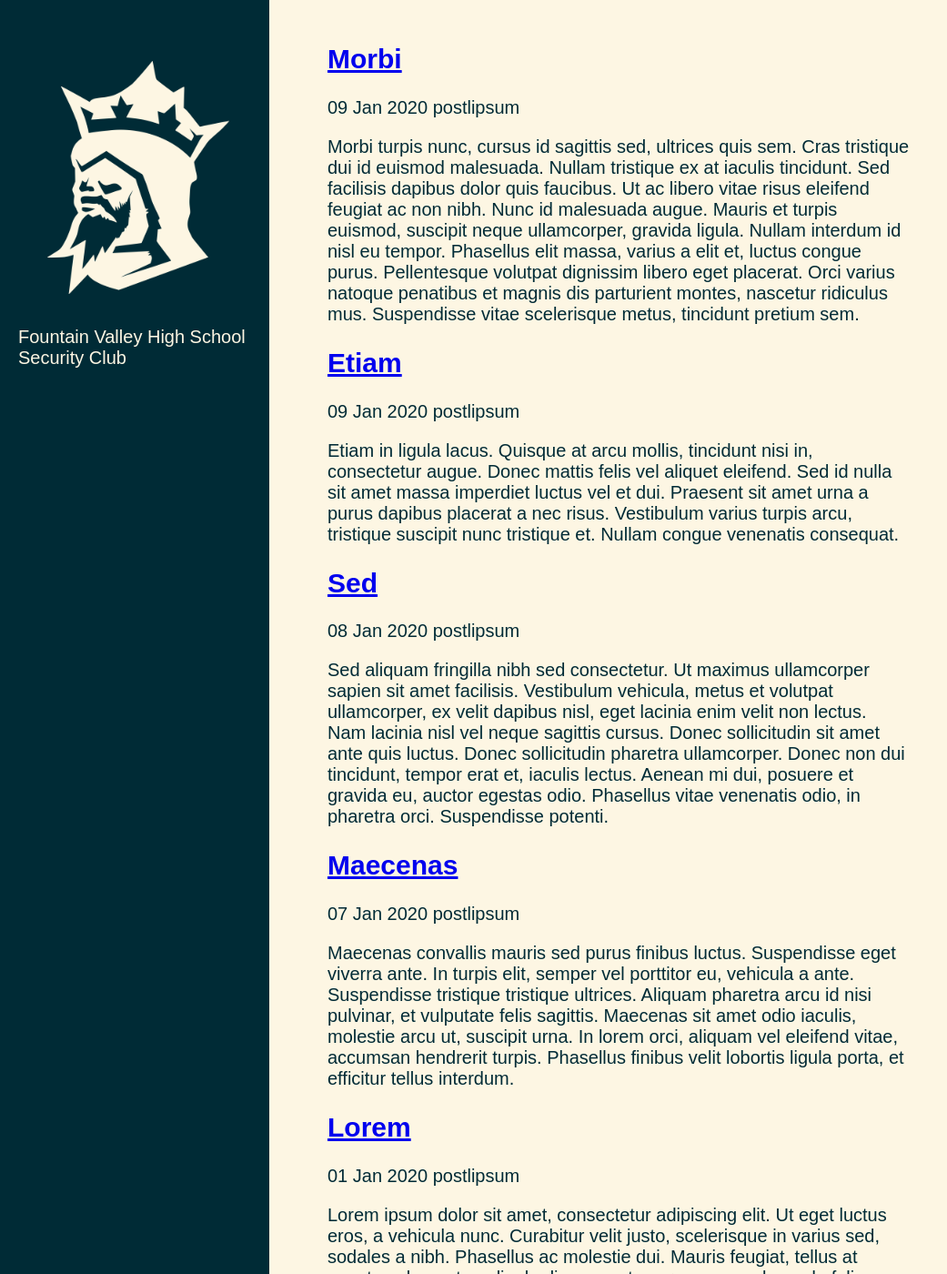
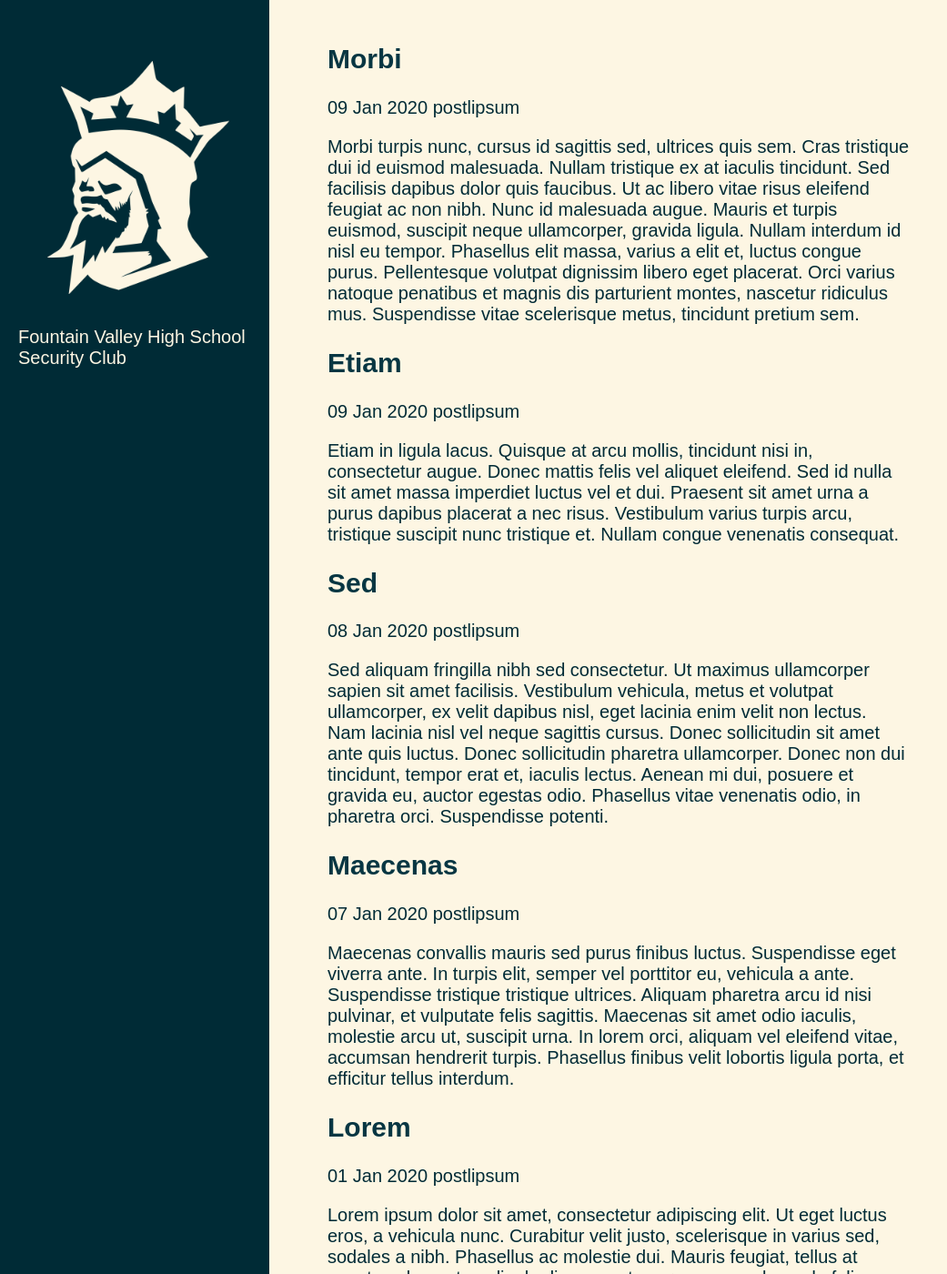
Before and after one commit to FVHSsec/fvhssec.github.io, a Jekyll site: the page built from index.md, in a window 1280 px wide and 1400 px high. Shown: the whole window at 91% size, without its empty margins (0-1041 px from the left). Built offline with Jekyll 4.4.1, drawn with Linux system fonts in a browser that asks for light colours.

Commit message:
Update feed.css

```diff
--- a/assets/css/feed.css
+++ b/assets/css/feed.css
@@ -1,6 +1,6 @@
 @import url("palette.css");
 
-.post-link {
+a {
     text-decoration : none;
     color : var(--sol-base02);
 }
```
